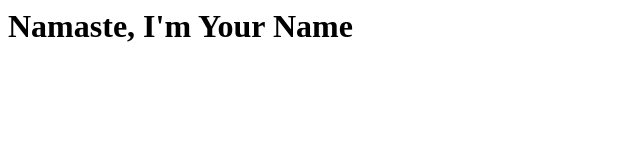
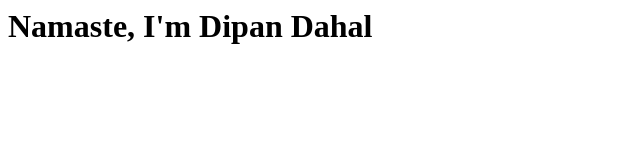
Before and after one commit to kaizen2065/my-first-website, a plain HTML site: page index.html in a window 1280 px wide. Shown: the whole page, without its empty margins (0-640 px from the left). Drawn offline with Linux system fonts and the light colour scheme.

Commit message:
Update header to include name 'Dipan Dahal'

```diff
--- a/index.html
+++ b/index.html
@@ -1 +1 @@
-<h1>Namaste, I'm Your Name</h1>
+<h1>Namaste, I'm Dipan Dahal</h1>
```
